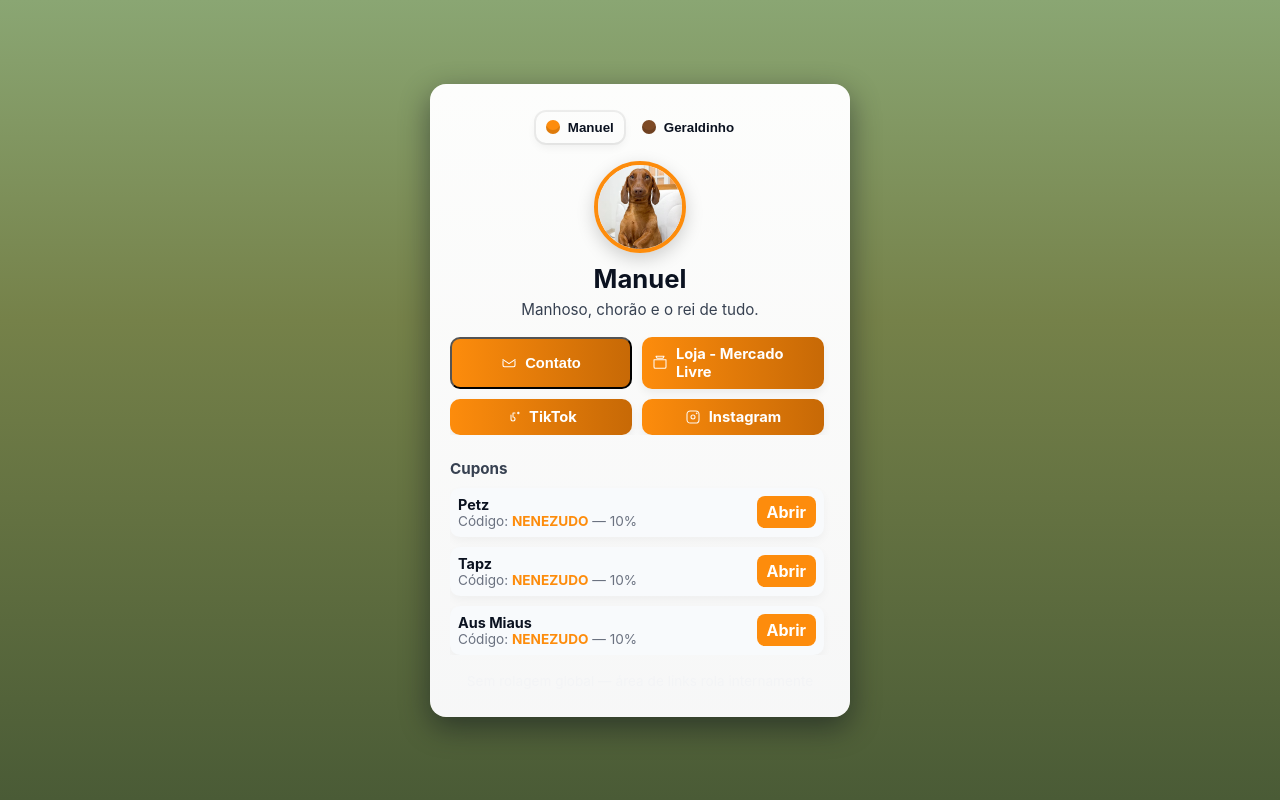
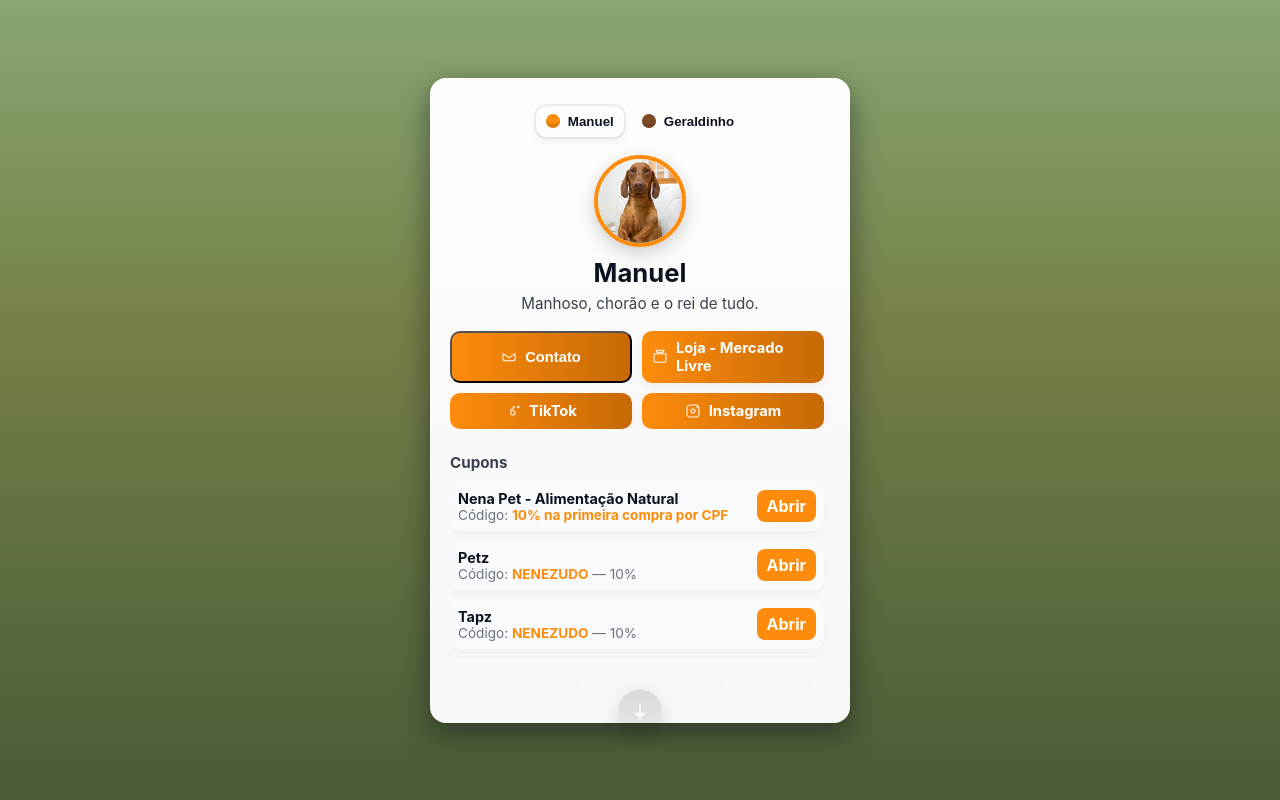
Before and after one commit to rogerit4iot/manuelegeraldinho, a React (Vite) app: page / in a window 1280 px wide. Shown: the top 800 px of the page. Built offline with nearby package versions, Linux system fonts and the light colour scheme; no server answers.

Commit message:
Adicionado nenapet

```diff
--- a/src/App.jsx
+++ b/src/App.jsx
@@ -60,6 +60,12 @@ export default function App(){
   }
 
   const coupons = [
+    {
+      title: 'Nena Pet - Alimentação Natural',
+      code: '10% na primeira compra por CPF',
+      discount: '',
+      url: 'https://wa.me/5515998248575?text=Quero%2010%%20na%20primeira%20compra%20Nena%20Pet%20(Manuel%20%26%20Geraldinho)'
+    },
     { title: 'Petz', code: 'NENEZUDO', discount: '10%', url: 'https://www.petz.com.br/' },
     { title: 'Tapz', code: 'NENEZUDO', discount: '10%', url: 'https://tapz.com.br/parceiro/manuelgeraldinho/' },
     { title: 'Aus Miaus', code: 'NENEZUDO', discount: '10%', url: 'https://www.ausmiaus.com.br/' }
@@ -162,7 +168,7 @@ export default function App(){
             <div className="coupon" key={i}>
               <div className="coupon-info">
                 <strong>{c.title}</strong>
-                <div className="coupon-code">Código: <span className="code">{c.code}</span> — {c.discount}</div>
+                <div className="coupon-code">Código: <span className="code">{c.code}</span>{c.discount ? ` — ${c.discount}` : ''}</div>
               </div>
               <a className="coupon-link" href={c.url} target="_blank" rel="noopener noreferrer">Abrir</a>
             </div>
--- a/src/styles.css
+++ b/src/styles.css
@@ -44,12 +44,14 @@ body {
 .bio { margin: 0; color: #374151; font-size: 0.95rem; }
 
 .links {
-  /* Mostrar todos os links principais sem rolagem: usar grid responsivo */
   display: grid;
-  grid-template-columns: repeat(auto-fit, minmax(140px, 1fr));
+  grid-template-columns: repeat(2, minmax(0, 1fr));
   gap: 10px;
   align-items: stretch;
-  /* Remover rolagem aqui — se houver overflow, os cupons rolam em vez disso */
+}
+.links .btn,
+.links .btn-copy {
+  width: 100%;
 }
 
 .btn {
@@ -117,6 +119,7 @@ body {
 .card[data-active="geraldinho"] .coupon { background:#fff7f0; }
 .coupon-info { font-size:0.9rem; color:#0b1220; }
 .coupon-code { font-size:0.85rem; color:#6b7280; }
+.coupon-note { font-size:0.8rem; color:#374151; margin-top:4px; line-height:1.3; }
 .code { font-weight:700; color:var(--accent); }
 .coupon-link { background:var(--accent); color:#fff; padding:6px 10px; border-radius:8px; text-decoration:none; font-weight:700; }
 .coupon-link:hover { filter:brightness(.95); }
```
